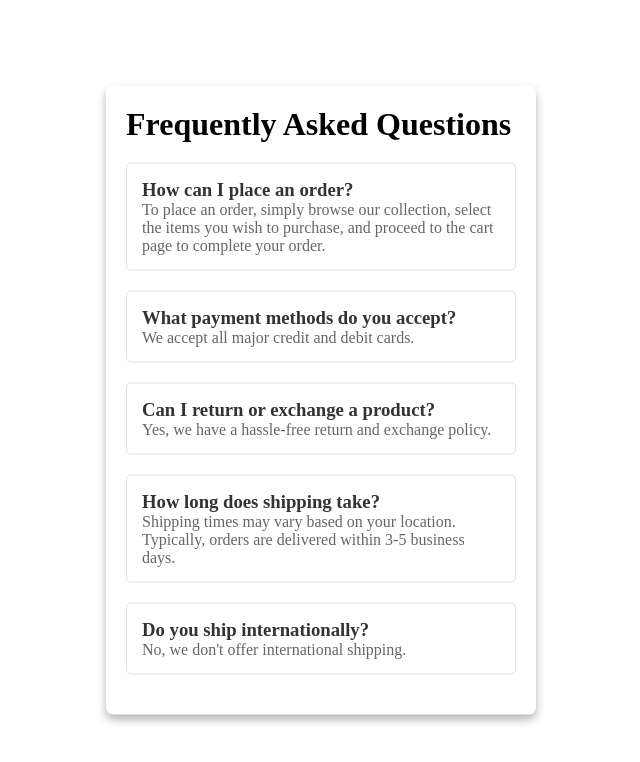
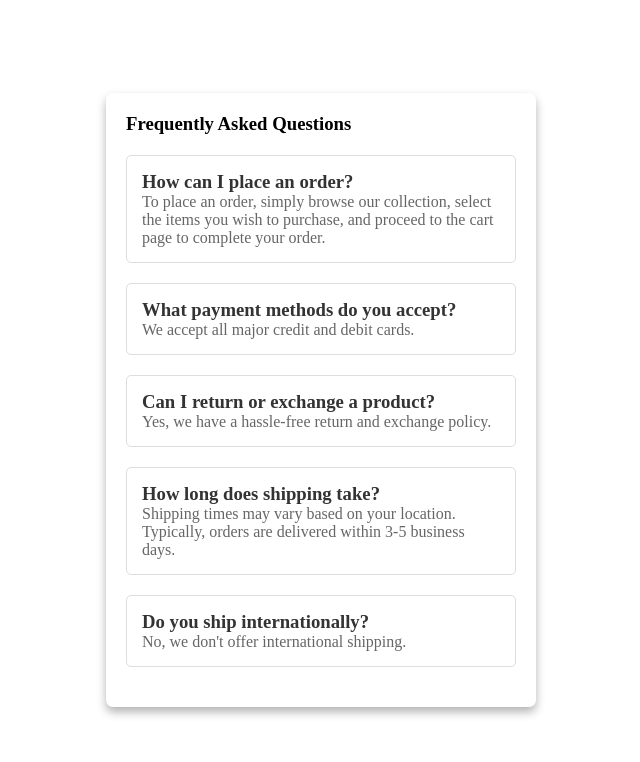
Before and after one commit to Hkim50/E-commerce-Website, a plain HTML site: page public/FAQ.html in a window 1280 px wide. Shown: the whole page, without its empty margins (319-959 px from the left). Drawn offline with Linux system fonts and the light colour scheme.

Commit message:
Update FAQ.html

```diff
--- a/public/FAQ.html
+++ b/public/FAQ.html
@@ -8,7 +8,7 @@
 </head>
 <body id="fbody">
     <div class="container">
-        <h1>Frequently Asked Questions</h1>
+        <h3>Frequently Asked Questions</h3>
         <div class="faq">
             <div class="question">
                 <h3>How can I place an order?</h3>
```
